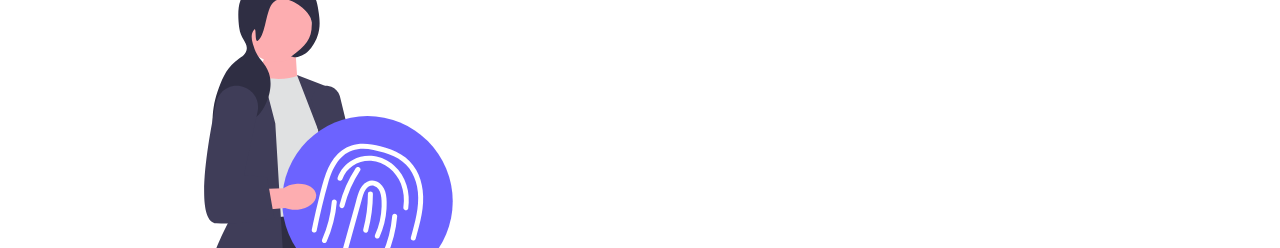
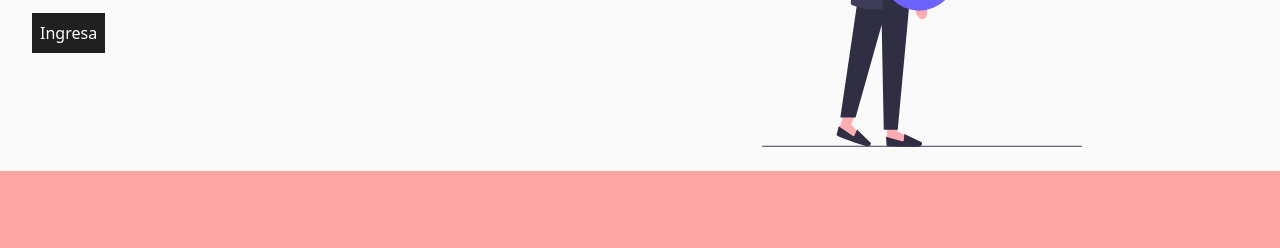
Before and after one commit to lesquel/astro1, a plain HTML site: page index.html in a window 1280 px wide. Shown: the part 163-411 px from the top of the page. Drawn offline with Linux system fonts and the light colour scheme; the site is published under a folder, as on GitHub Pages, so addresses that start at the root find nothing.

Commit message:
Update index.html

```diff
--- a/index.html
+++ b/index.html
@@ -4,7 +4,7 @@
     <meta charset="UTF-8">
     <meta name="viewport" content="width=device-width, initial-scale=1.0">
     <title> Final | Inicio</title>
-<link rel="stylesheet" href="/_astro/about.b4b9165b.css" /></head>
+<link rel="stylesheet" href="_astro/about.b4b9165b.css" /></head>
 <body class="bg-[#202020] text-[#fff] ">
 
     <main class="mx-auto container">
```
